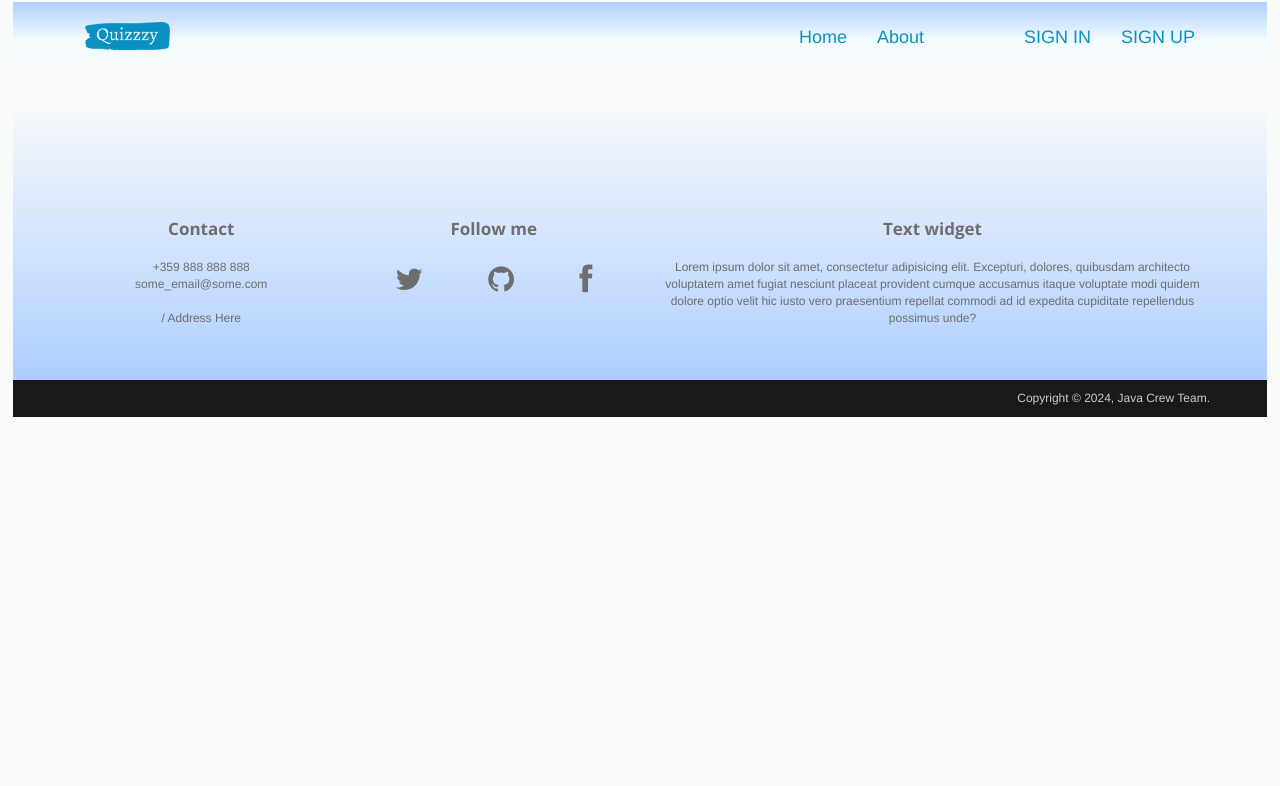
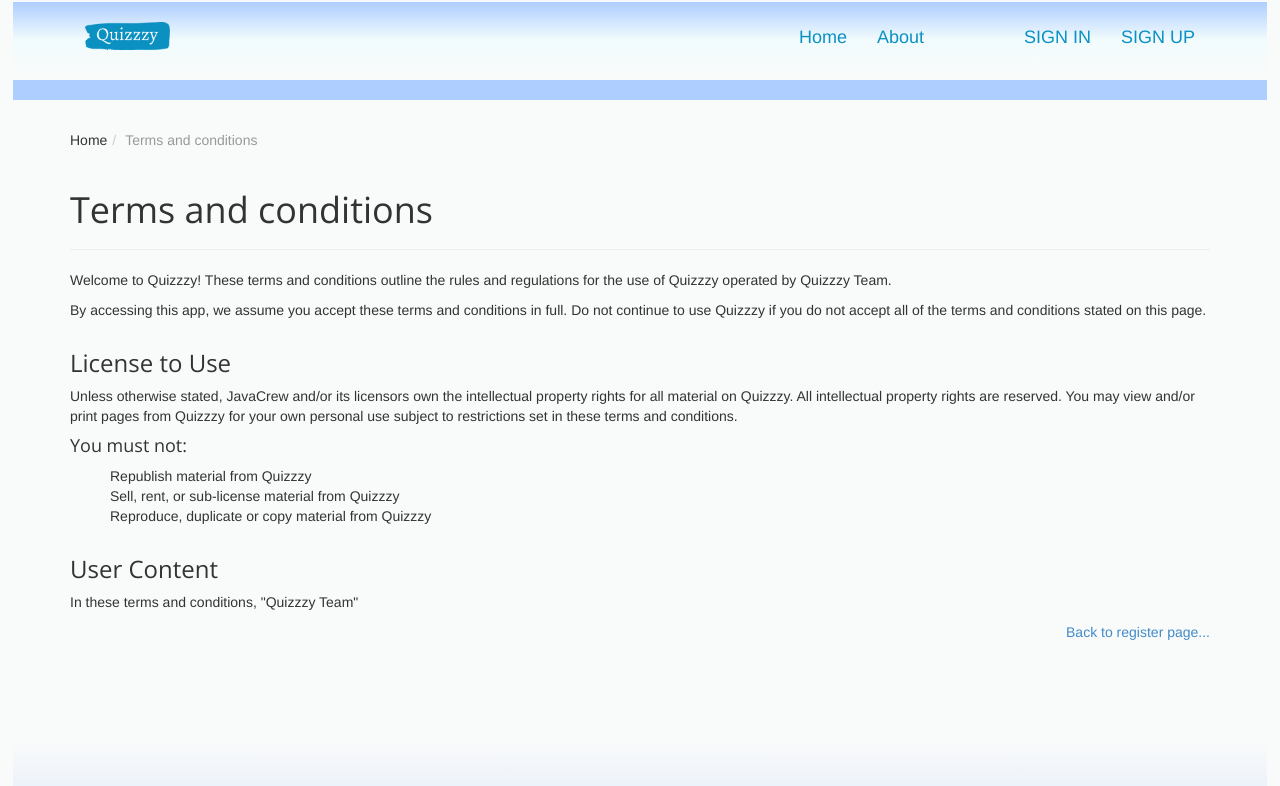
Before and after one commit to ignatIgnatov/quizzzy-ui, a React (Create React App) app: page /termsAndConditions in a window 1280 px wide. Shown: the top 786 px of the page. Built offline with nearby package versions, Linux system fonts and the light colour scheme.

Commit message:
terms and conditions and about pages

```diff
--- a/public/assets/css/main.css
+++ b/public/assets/css/main.css
@@ -129,7 +129,7 @@ body {
 }
 
 #main .img-right {
-padding-top: 50px;
+  padding-top: 50px;
   width: 80%;
 }
 
--- a/src/App.js
+++ b/src/App.js
@@ -13,6 +13,8 @@ import SuccessMessage from "./messages/SuccessMessage";
 import Rooms from "./components/Rooms";
 import Logout from "./components/Logout";
 import Contact from "./components/Contact";
+import TermsAndConditions from "./components/TermsAndConditions";
+import About from "./components/About";
 
 const initialAuthState = {
   id: "",
@@ -44,7 +46,9 @@ function App() {
             <Route path="/auth/login" element={<Login />} />
             <Route path="/auth/register" element={<Register />} />
             <Route path="/auth/logout" element={<Logout />} />
+            <Route path="/about" element={<About />} />
             <Route path="/auth/register/successfully" element={<SuccessMessage />} />
+            <Route path="/termsAndConditions" element={<TermsAndConditions />} />
             {user.token ? <Route path="/rooms" element={<Rooms />} /> : ""}
             {user.token ? <Route path="/messages" element={<Contact />} /> : ""}
 
--- /dev/null
+++ b/src/components/About.js
@@ -0,0 +1,46 @@
+const About = () => {
+    return (
+        <>
+            <header id="head" className="secondary"></header>
+            <div className="container">
+
+                <ol className="breadcrumb">
+                    <li>Home</li>
+                    <li className="active">About</li>
+                </ol>
+
+                <div className="row">
+                    <article className="col-xs-12 maincontent">
+                        <header className="page-header">
+                            <h1 className="page-title">Quizzzy - challenge yourself</h1>
+                        </header>
+
+                        <h4>Quizzzy is a knowledge game.</h4>
+                        <p>Each user can choose a category in which to play.</p>
+                        <p>
+                            The most interesting part of the game is the user questions category.
+                            Each user can submit their own question to become part of the game.
+                            Only questions asked by users are accumulated in the user questions category.
+                            They can be of different difficulty and subcategory.
+                        </p>
+                        <p>
+                            Questions with incorrect and obscene content will not be approved and allowed into the game.
+                        </p>
+                        <p>
+                            Each correct answer will earn the player points.
+                            Points will accumulate, and at the end of the game each player will be able to see where
+                            they stand in the leaderboard compared to other players.
+                        </p>
+                        <p>
+                            Each question asked by a player will earn them additional bonus points.
+                        </p>
+
+
+                    </article>
+                </div>
+            </div>
+        </>
+    )
+}
+
+export default About;
--- a/src/components/Home.js
+++ b/src/components/Home.js
@@ -12,7 +12,6 @@ const Home = () => {
         <div className="container head-container">
           <div className="row">
             <img className="lead blinking-text" src="/assets/images/challenge-logo.png"></img>
-            {/* <p className="lead blinking-text">Do you think you know? Challenge yourself!</p> */}
           </div>
         </div>
       </header>
--- a/src/components/Register.js
+++ b/src/components/Register.js
@@ -152,7 +152,7 @@ const Register = () => {
                                                 <label className="checkbox">
                                                     <input onChange={handleCheckboxChange} type="checkbox" name="checkBox" id="checkBox" />
                                                     I've read the{" "}
-                                                    <a href="page_terms.html">Terms and Conditions</a>
+                                                    <Link to="/termsAndConditions">Terms and Conditions</Link>
                                                     {!isChecked ? <div><small className="text-danger">{uncheckedMessage}</small></div> : ''}
                                                 </label>
                                             </div>
--- /dev/null
+++ b/src/components/TermsAndConditions.js
@@ -0,0 +1,44 @@
+import { Link } from "react-router-dom";
+
+const TermsAndConditions = () => {
+    return (
+        <>
+            <header id="head" className="secondary"></header>
+            <div className="container">
+
+                <ol className="breadcrumb">
+                    <li>Home</li>
+                    <li className="active">Terms and conditions</li>
+                </ol>
+
+                <div className="row">
+                    <article className="col-xs-12 maincontent">
+                        <header className="page-header">
+                            <h1 className="page-title">Terms and conditions</h1>
+                        </header>
+                        <p>Welcome to Quizzzy! These terms and conditions outline the rules and regulations for the use of Quizzzy operated by Quizzzy Team.</p>
+                        <p>By accessing this app, we assume you accept these terms and conditions in full. Do not continue to use Quizzzy if you do not accept all of the terms and conditions stated on this page.</p>
+                        <h3>License to Use</h3>
+                        <p>Unless otherwise stated, JavaCrew and/or its licensors own the intellectual property rights for all material on Quizzzy. All intellectual property rights are reserved. You may view and/or print pages from Quizzzy for your own personal use subject to restrictions set in these terms and conditions.</p>
+                        <h4>You must not:</h4>
+                        <ul style={{ listStyleType: "none" }}>
+                            <li>Republish material from Quizzzy</li>
+                            <li>Sell, rent, or sub-license material from Quizzzy</li>
+                            <li>Reproduce, duplicate or copy material from Quizzzy</li>
+                        </ul>
+                        <h3>User Content</h3>
+                        <p>In these terms and conditions, "Quizzzy Team"</p>
+                    </article>
+                </div>
+            </div>
+            <main>
+                <div className="container text-right">
+                    <Link to="/auth/register">Back to register page...</Link>
+                </div>
+
+            </main>
+        </>
+    )
+}
+
+export default TermsAndConditions;
```
